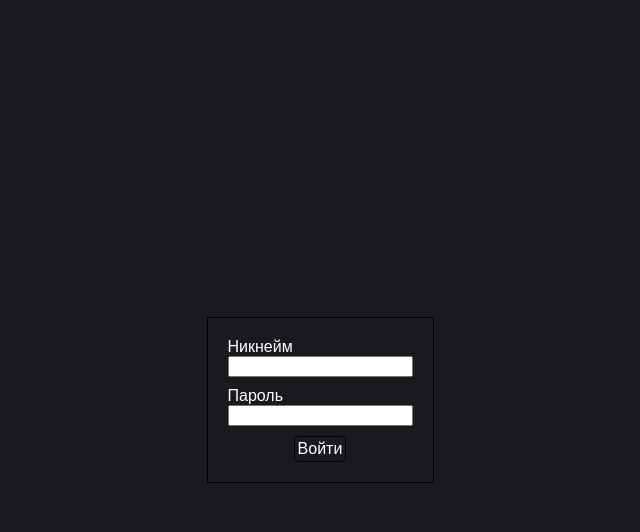
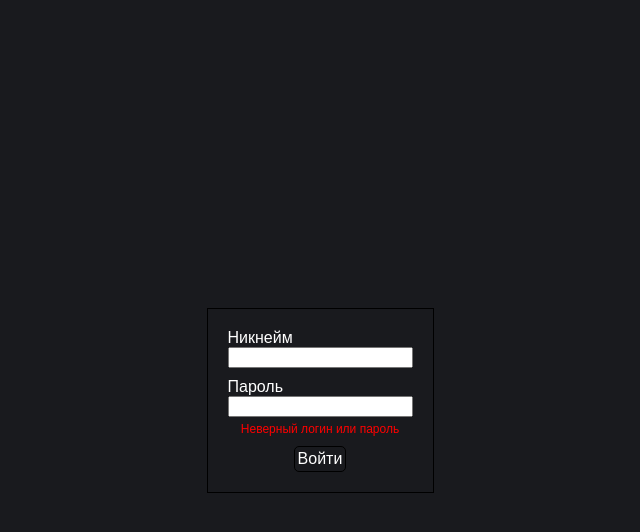
Before and after one commit to scontt/gproject-client, a Vue app: page /login in a window 1280 px wide. Both pictures are taken after a click on the element "Войти". Shown: the top 532 px of the page, without its empty margins (320-960 px from the left). Built offline with nearby package versions, Linux system fonts and the light colour scheme; no server answers.

Commit message:
сообщение о неверном логине или пароле

```diff
--- a/src/app/api/baseApi.ts
+++ b/src/app/api/baseApi.ts
@@ -1,7 +1,10 @@
 import axios from "axios";
 
+const url = "https://localhost:7272";
+// const url = "api";
+
 const apiClient = axios.create({
-  baseURL: 'api',
+  baseURL: url,
   timeout: 10000,
   headers: {
     'Content-Type': 'application/json',
--- a/src/pages/auth.page.vue
+++ b/src/pages/auth.page.vue
@@ -7,6 +7,7 @@ import apiClient from '@/app/api/baseApi'
 
 const username = ref('')
 const password = ref('')
+const isAuthenticate = ref(true);
 
 const userStore = useUserStore()
 
@@ -17,18 +18,15 @@ const loginUser = async () => {
       password: password.value,
     }
 
-    const result = await apiClient.post('/auth/login', body)
-    if (result.status === 401) {
-      console.error('Неверный логин или пароль')
-    } else {
-      const response = await apiClient.get('/user/me');
-      const jsonUser: User = construct(response.data);
-      userStore.login(jsonUser);
-      await nextTick();
-      router.replace('/profile');
-    }
+    await apiClient.post('/auth/login', body)
+    const response = await apiClient.get('/user/me');
+    const jsonUser: User = construct(response.data);
+    userStore.login(jsonUser);
+    await nextTick();
+    router.replace('/profile');
   } catch (err) {
     console.error(`Ошибка при аутентификации пользователя ${err}`)
+    isAuthenticate.value = false;
   }
 }
 </script>
@@ -43,6 +41,7 @@ const loginUser = async () => {
       <div class="login-block__sector password">
         <span class="block-text">Пароль</span>
         <input v-model="password" type="password" />
+        <span v-if="!isAuthenticate" class="input-error">Неверный логин или пароль</span>
       </div>
       <div class="login-button">
         <span @click="loginUser">Войти</span>
@@ -68,6 +67,13 @@ const loginUser = async () => {
     .login-block__sector {
       display: flex;
       flex-direction: column;
+
+      .input-error {
+        color: red;
+        font-size: 12px;
+        text-align: center;
+        margin-top: 5px;
+      }
     }
   }
 }
```
